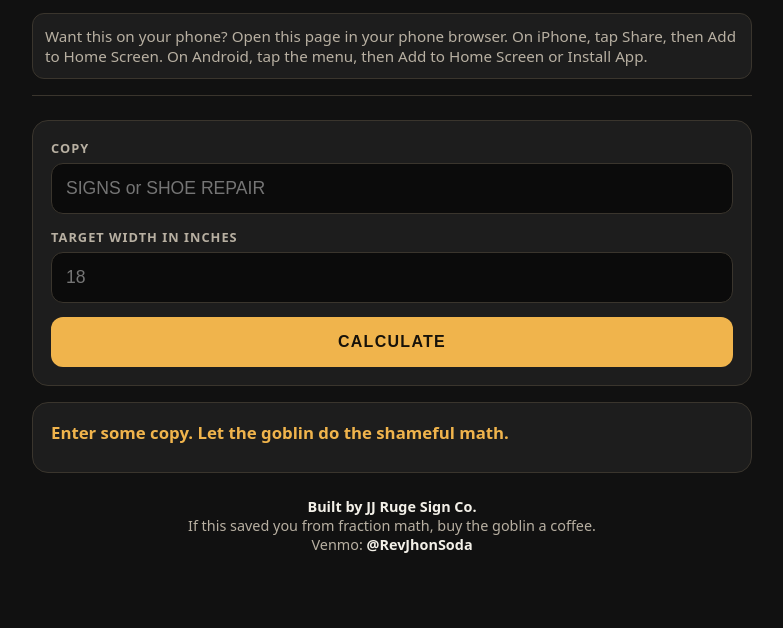
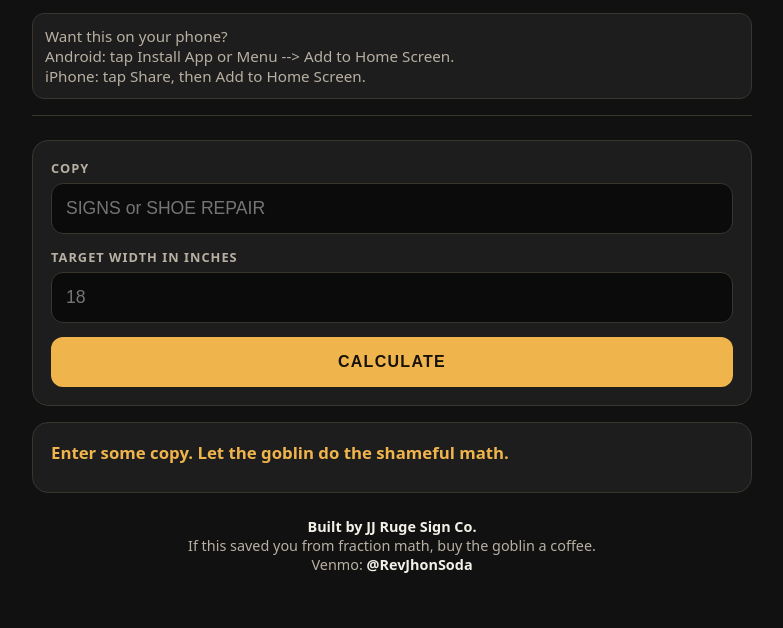
Before and after one commit to jrugejr/phoenix_calculator, a plain HTML site: page index.html in a window 1280 px wide. Shown: the part 172-800 px from the top of the page, without its empty margins (248-1031 px from the left). Drawn offline with Linux system fonts and the light colour scheme.

Commit message:
Update index.html

```diff
--- a/index.html
+++ b/index.html
@@ -29,9 +29,9 @@ if ("serviceWorker" in navigator) {
       </p>
 
       <div class="install-note">
-        Want this on your phone? Open this page in your phone browser.
-        On iPhone, tap Share, then Add to Home Screen.
-        On Android, tap the menu, then Add to Home Screen or Install App.
+        Want this on your phone? <br />
+        Android: tap Install App or Menu --> Add to Home Screen.<br />
+		iPhone: tap Share, then Add to Home Screen.
       </div>
     </header>
 
```
